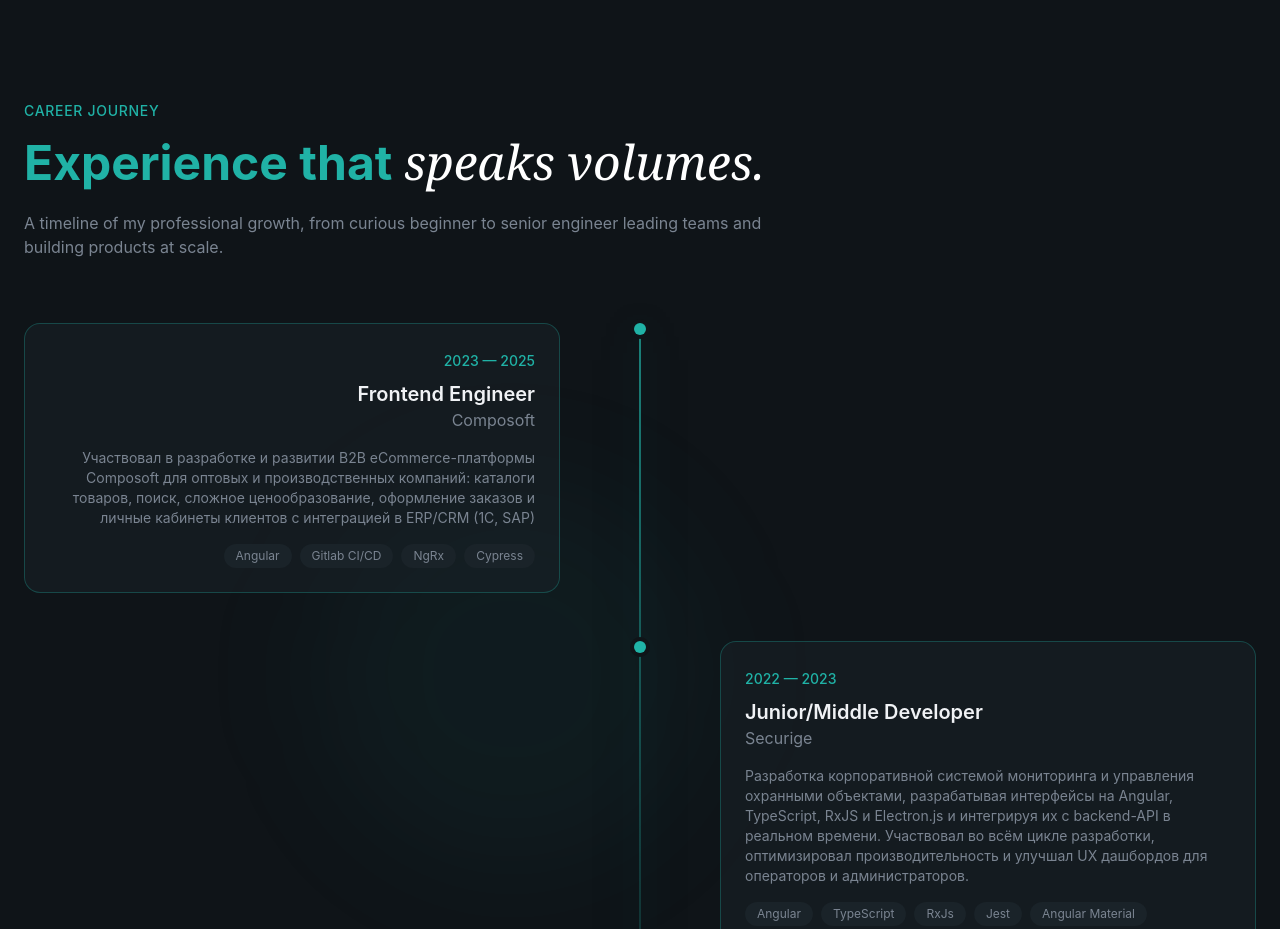
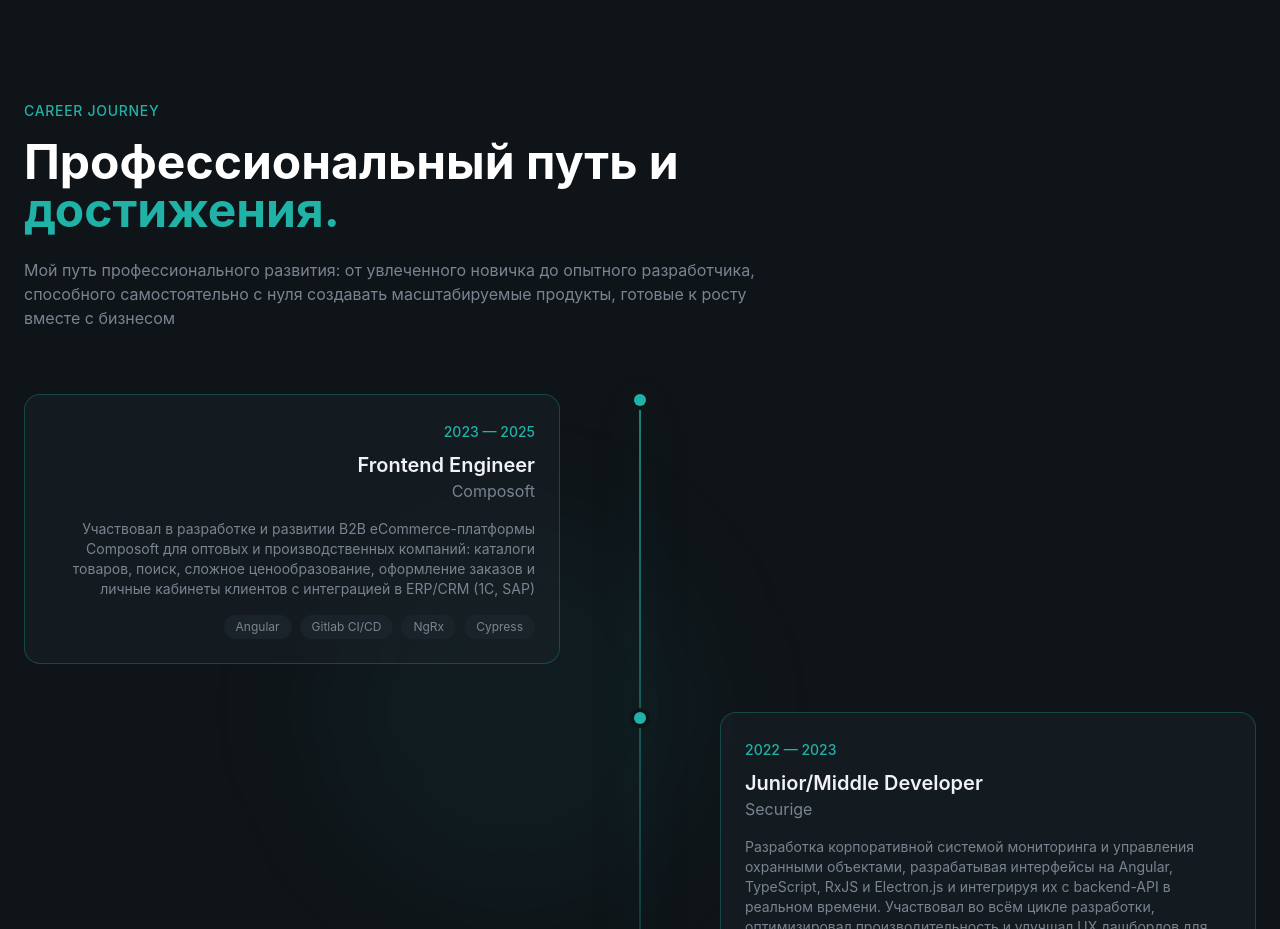
Before and after one commit to artur-kamalov/Portfolio-react, a React (Vite) app: page / in a window 1280 px wide. Shown: the part 2160-3089 px from the top of the page. Built offline with nearby package versions, Linux system fonts and the light colour scheme.

Commit message:
Experience

```diff
--- a/src/sections/Experience.jsx
+++ b/src/sections/Experience.jsx
@@ -48,12 +48,11 @@ const Experience = () => {
           <h2
             className="text-4xl md:text-5xl font-bold
            mt-4 mb-6 animate-fade-in animation-delay-100
-            text-secondary-foreground"
+            text-white"
           >
-            Experience that{" "}
-            <span className="font-serif italic font-normal text-white">
-              {" "}
-              speaks volumes.
+            Профессиональный путь и{" "}
+            <span className=" text-secondary-foreground">
+              достижения.
             </span>
           </h2>
 
@@ -61,14 +60,13 @@ const Experience = () => {
             className="text-muted-foreground
            animate-fade-in animation-delay-200"
           >
-            A timeline of my professional growth, from curious beginner to
-            senior engineer leading teams and building products at scale.
+            Мой путь профессионального развития: от увлеченного новичка до опытного разработчика, способного самостоятельно с нуля создавать масштабируемые продукты, готовые к росту вместе с бизнесом
           </p>
         </div>
 
         {/* Timeline */}
         <div className="relative">
-          <div className="timeline-glow absolute left-0 md:left-1/2 top-0 bottom-0 w-[2px] bg-gradient-to-b from-primary/70 via-primary/30 to-transparent md:-translate-x-1/2 shadow-[0_0_25px_rgba(32,178,166,0.8)]" />
+          <div className="timeline-glow absolute left-0 md:left-1/2 top-0 bottom-0 w-0.5 bg-linear-to-b from-primary/70 via-primary/30 to-transparent md:-translate-x-1/2 shadow-[0_0_25px_rgba(32,178,166,0.8)]" />
 
           {/* Experience Items */}
           <div className="space-y-12">
```
